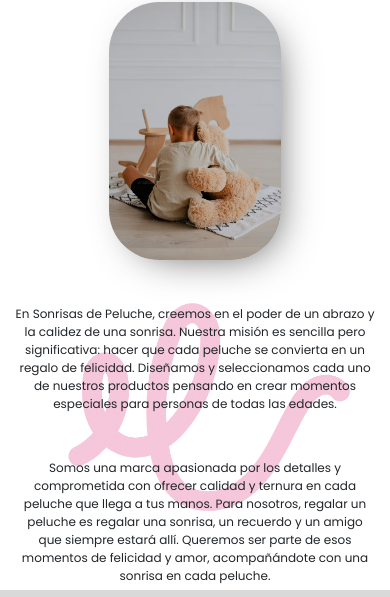
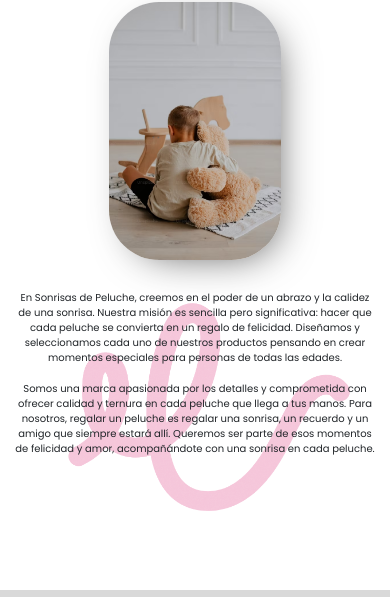
Before and after one commit to JhonyOC13/sonrisas_peluche_SASS, a website: page pages/Nosotros.html in a window 390 px wide. Shown: the part 192-789 px from the top of the page. Drawn offline with nearby package versions, Linux system fonts and the light colour scheme; a web font is replaced by a local one.

Commit message:
upload_0131pm141124

```diff
--- a/scss/style.scss
+++ b/scss/style.scss
@@ -19,6 +19,8 @@ body{
     display: flex;
     flex-direction: column;
     font-family: $font-poppins;
+    position: relative;
+    min-height: 100vh;
 }
 
 h1, h2 {
@@ -65,6 +67,9 @@ footer {
     height: 3.375 rem;
     margin-top: auto;
     background-color: #d9d9d9;
+    position: absolute;
+    bottom: 0;
+    width: 100vw;
 }
 
 .navegacion {
@@ -418,8 +423,8 @@ footer {
 
 
         P {
-            padding: 15px;
-            font-size: .75rem;
+            padding: 0 .9375rem 0 .9375rem;
+            font-size: .625rem;
         }
     }
 }
```
Also changed, not shown: css/style.css, 1 other file.
